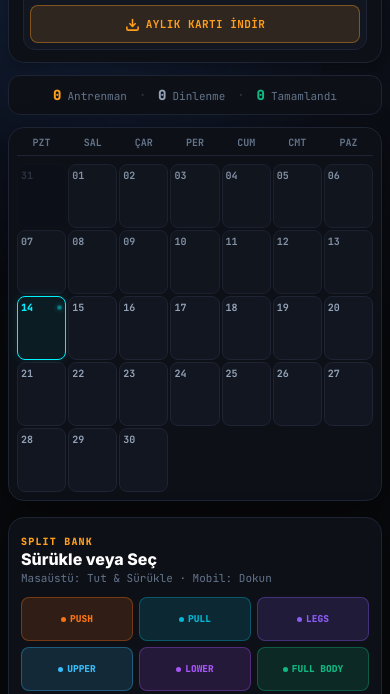
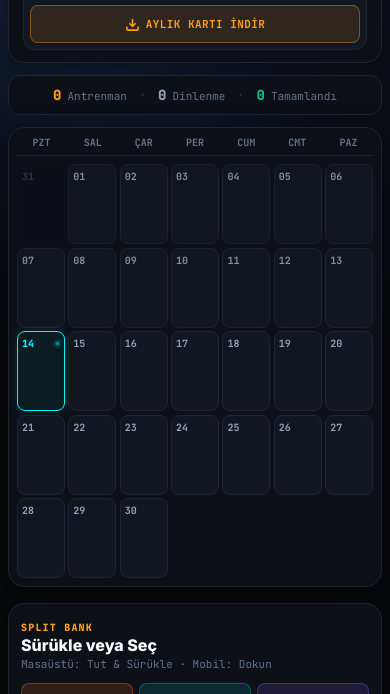
Before and after one commit to Berat-Lesofen/Lesofen-Agenda, a website with bundled scripts: page index.html in a window 390 px wide. Shown: the part 143-837 px from the top of the page. Built offline with nearby package versions, Linux system fonts and the light colour scheme.

Commit message:
style(mobile): lengthen calendar cells to 80px and increase gap for spacious vertical layout

```diff
--- a/css/style.css
+++ b/css/style.css
@@ -665,7 +665,7 @@ body::after {
 .days-grid {
   display: grid;
   grid-template-columns: repeat(7, minmax(0, 1fr));
-  gap: 2px;
+  gap: 3.5px;
   min-width: 0;
 }
 
@@ -677,12 +677,12 @@ body::after {
 
 /* Individual Day Cell */
 .day-cell {
-  min-height: 64px;
+  min-height: 80px;
   min-width: 0;
   background: var(--bg-card);
   border: 1px solid var(--border-subtle);
   border-radius: var(--radius-sm);
-  padding: 4px 3px;
+  padding: 5px 4px 5px 4px;
   display: flex;
   flex-direction: column;
   justify-content: space-between;
@@ -746,6 +746,7 @@ body::after {
   display: flex;
   align-items: center;
   justify-content: space-between;
+  margin-bottom: 2px;
 }
 
 .day-number {
@@ -781,10 +782,10 @@ body::after {
 
 /* Day Body & Placed Split */
 .day-body {
-  margin-top: 2px;
+  margin-top: auto;
   flex: 1;
   display: flex;
-  align-items: center;
+  align-items: flex-end;
   justify-content: center;
   min-width: 0;
   width: 100%;
@@ -814,7 +815,7 @@ body::after {
 .placed-split-card {
   width: 100%;
   min-width: 0;
-  padding: 2px 3px;
+  padding: 3px 3px;
   border-radius: 4px;
   background: var(--split-bg);
   color: var(--split-color);
--- a/sw.js
+++ b/sw.js
@@ -3,7 +3,7 @@
  * Offline Cache & Standalone PWA Engine
  */
 
-const CACHE_NAME = 'lesofen-agenda-v11';
+const CACHE_NAME = 'lesofen-agenda-v12';
 
 const ASSETS_TO_CACHE = [
   '/',
```
Also changed, not shown: tests/suite.js (+1 -1 lines).
